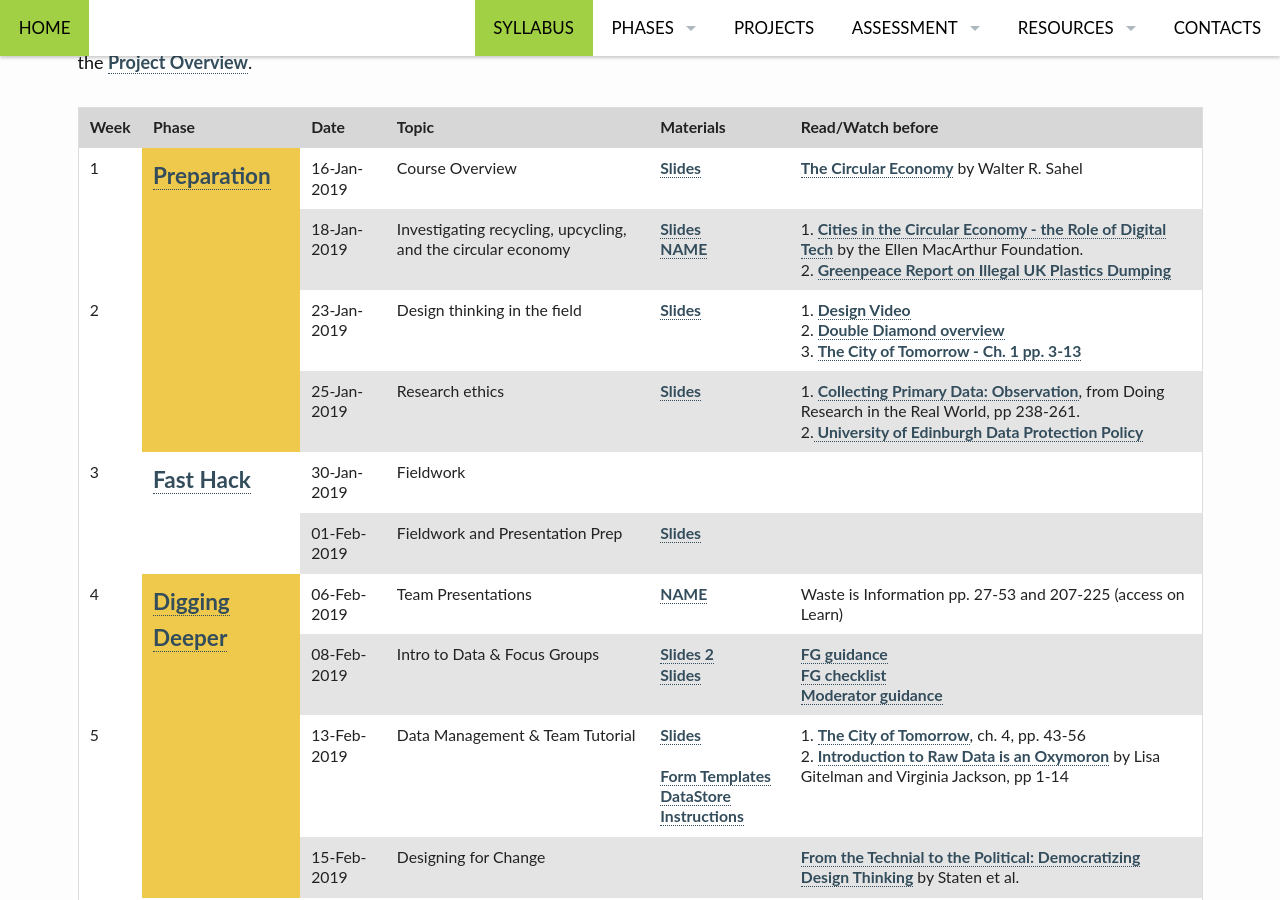
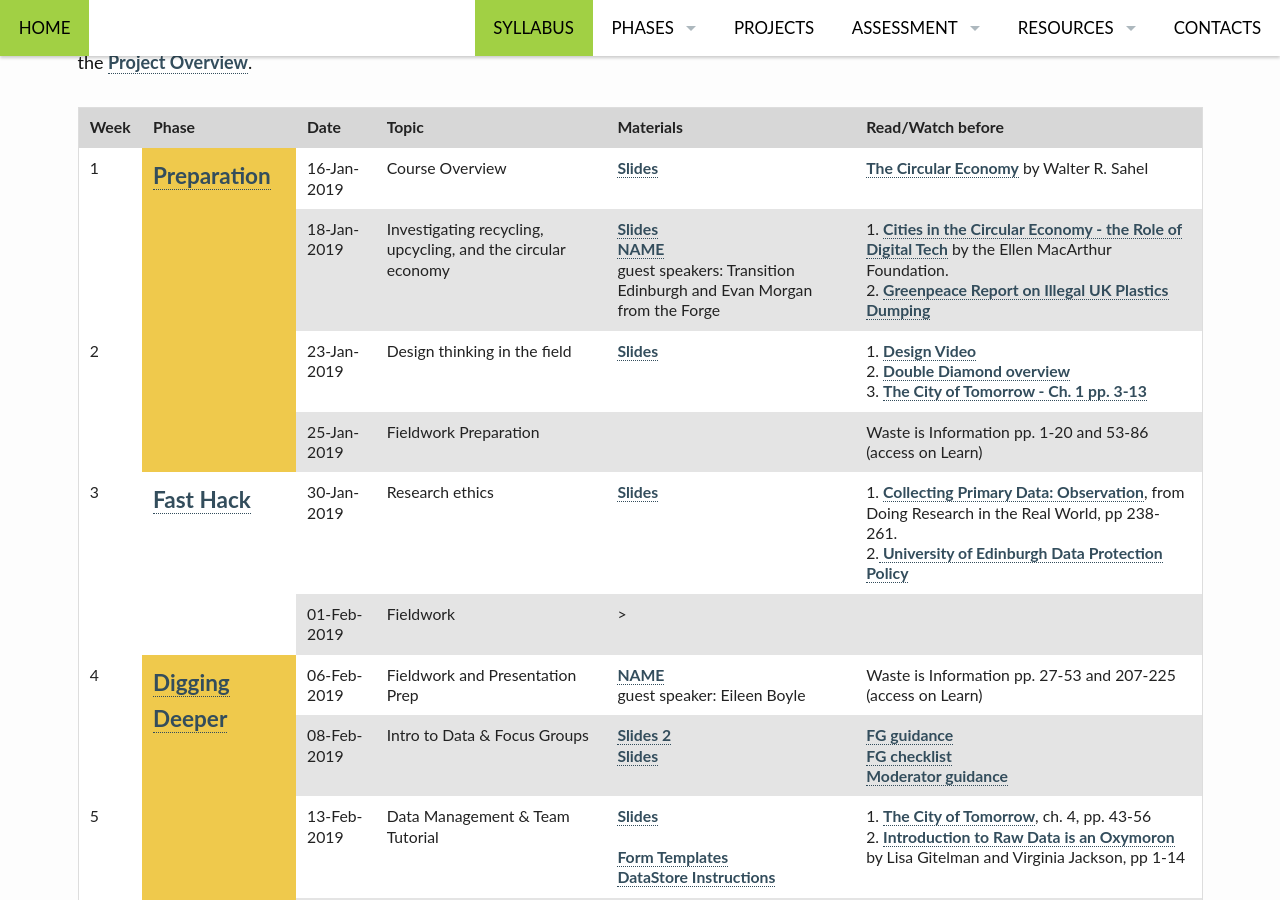
Before and after one commit to edinburghlivinglab/ddc, a Jekyll site: the page built from pages/syllabus.md, in a window 1280 px wide and 900 px high, scrolled down 762 px. Built offline with Jekyll 4.4.1, drawn with Linux system fonts in a browser that asks for light colours.

Commit message:
Update syllabus.md

```diff
--- a/pages/syllabus.md
+++ b/pages/syllabus.md
@@ -89,7 +89,7 @@ permalink: "/syllabus/"
                 <td>18-Jan-2019</td>
                 <td>Investigating recycling, upcycling, and the circular economy</td>
                 <td><a href="{{ site.baseurl }}/slides/NAME.html" target="_blank">Slides</a><br/>
-                    <a href="{{ site.baseurl }}/course_docs/NAME.pdf" target="_blank">NAME</a><br/>
+                    <a href="{{ site.baseurl }}/course_docs/NAME.pdf" target="_blank">NAME</a><br/>guest speakers: Transition Edinburgh and Evan Morgan from the Forge
 
                 </td>
            <td>1. <a href="https://www.ellenmacarthurfoundation.org/assets/downloads/Cities-in-the-Circular-Economy-The-Role-of-Digital-Tech.pdf">Cities in the Circular Economy - the Role of Digital Tech</a> by the Ellen MacArthur Foundation.<br/>
@@ -108,9 +108,9 @@ permalink: "/syllabus/"
             </tr>
             <tr>
                 <td>25-Jan-2019</td>
-                <td>Research ethics</td>
-                <td><a href="{{ site.baseurl }}/course_docs/Research-ethics_DDS_2016_web-version_final.pdf" target="_blank">Slides</a></td>
-                <td>1. <a href="https://discovered.ed.ac.uk/primo-explore/fulldisplay?docid=44UOE_ALMA51135476460002466&amp=&amp=&amp=&amp=&amp=&amp=&amp=&amp=&amp=&amp=&amp=&amp=&amp=&context=L&vid=44UOE_VU2&lang=en_US&search_scope=default_scope&adaptor=Local%20Search%20Engine&isFrbr=true&tab=default_tab&query=any,contains,doing%20research%20in%20the%20real%20world%20gray&sortby=date&facet=frbrgroupid,include,1311147115&offset=0">Collecting Primary Data: Observation</a>, from Doing Research in the Real World, pp 238-261.<br/>2.<a href="https://www.ed.ac.uk/records-management/policy/data-protection"> University of Edinburgh Data Protection Policy</a></td>
+                <td>Fieldwork Preparation</td>
+                <td>&nbsp;</td>
+                <td>Waste is Information pp. 1-20 and 53-86 (access on Learn)</td>
             </tr>
             <tr>
                 <td rowspan="2">3</td>
@@ -118,14 +118,14 @@ permalink: "/syllabus/"
                     <p class="teaser"><a href="{{ site.baseurl }}/fast_hack/">Fast Hack</a></p>
                 </td>
                 <td>30-Jan-2019</td>
-                <td>Fieldwork</td>
-                <td>&nbsp;</td>
-                <td>&nbsp;</td>
+                <td>Research ethics</td>
+                <td><a href="{{ site.baseurl }}/course_docs/Research-ethics_DDS_2016_web-version_final.pdf" target="_blank">Slides</a></td>
+                <td>1. <a href="https://discovered.ed.ac.uk/primo-explore/fulldisplay?docid=44UOE_ALMA51135476460002466&amp=&amp=&amp=&amp=&amp=&amp=&amp=&amp=&amp=&amp=&amp=&amp=&amp=&context=L&vid=44UOE_VU2&lang=en_US&search_scope=default_scope&adaptor=Local%20Search%20Engine&isFrbr=true&tab=default_tab&query=any,contains,doing%20research%20in%20the%20real%20world%20gray&sortby=date&facet=frbrgroupid,include,1311147115&offset=0">Collecting Primary Data: Observation</a>, from Doing Research in the Real World, pp 238-261.<br/>2.<a href="https://www.ed.ac.uk/records-management/policy/data-protection"> University of Edinburgh Data Protection Policy</a></td>
             </tr>
             <tr>
                 <td>01-Feb-2019</td>
-                <td>Fieldwork and Presentation Prep</td>
-                <td><a href="{{ site.baseurl }}/slides/week3-2.html" target="_blank">Slides</a></td>
+                <td>Fieldwork</td>
+                <td>>&nbsp;</td>
                 <td>&nbsp;</td>
             </tr>
             <tr>
@@ -134,9 +134,9 @@ permalink: "/syllabus/"
                     <p class="teaser"><a href="{{ site.baseurl }}/digging_deeper/">Digging Deeper</a></p>
                 </td>
                 <td>06-Feb-2019</td>
-                <td>Team Presentations</td>
+                <td>Fieldwork and Presentation Prep</td>
                 <td>
-                <a href="{{ site.baseurl }}/slides/NAME" target="_blank">NAME</a><br/>
+                <a href="{{ site.baseurl }}/slides/NAME" target="_blank">NAME</a><br/>guest speaker: Eileen Boyle
                 </td>
                 <td>
                 Waste is Information pp. 27-53 and 207-225 (access on Learn)
```
